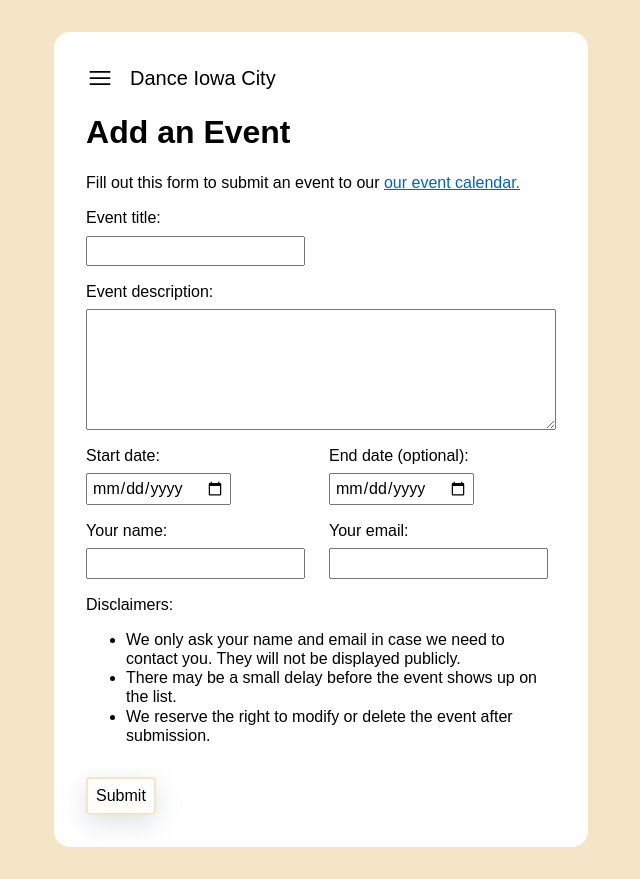
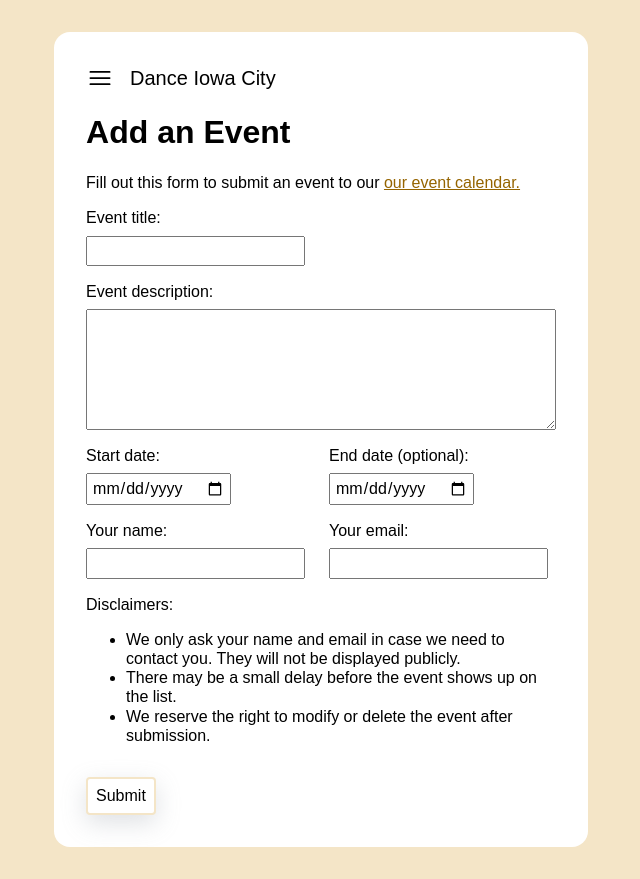
Before and after one commit to erooke/call-on-me, a Python web app: template templates/add-event.html in a window 1280 px wide. Shown: the whole page, without its empty margins (319-959 px from the left). Run offline with Jinja, Linux system fonts and the light colour scheme; the template is opened without the code that fills it, so the values that code supplies are empty.

Commit message:
Match the accent color to the new background color

```diff
--- a/templates/base.html
+++ b/templates/base.html
@@ -13,7 +13,7 @@
           --page-background: #f4e5c7;
 
           --text-color: #4D4C4B;
-          --accent-color: #0066b2;
+          --accent-color: #956400;
           --content-background:  white;
         }
         html {
```
